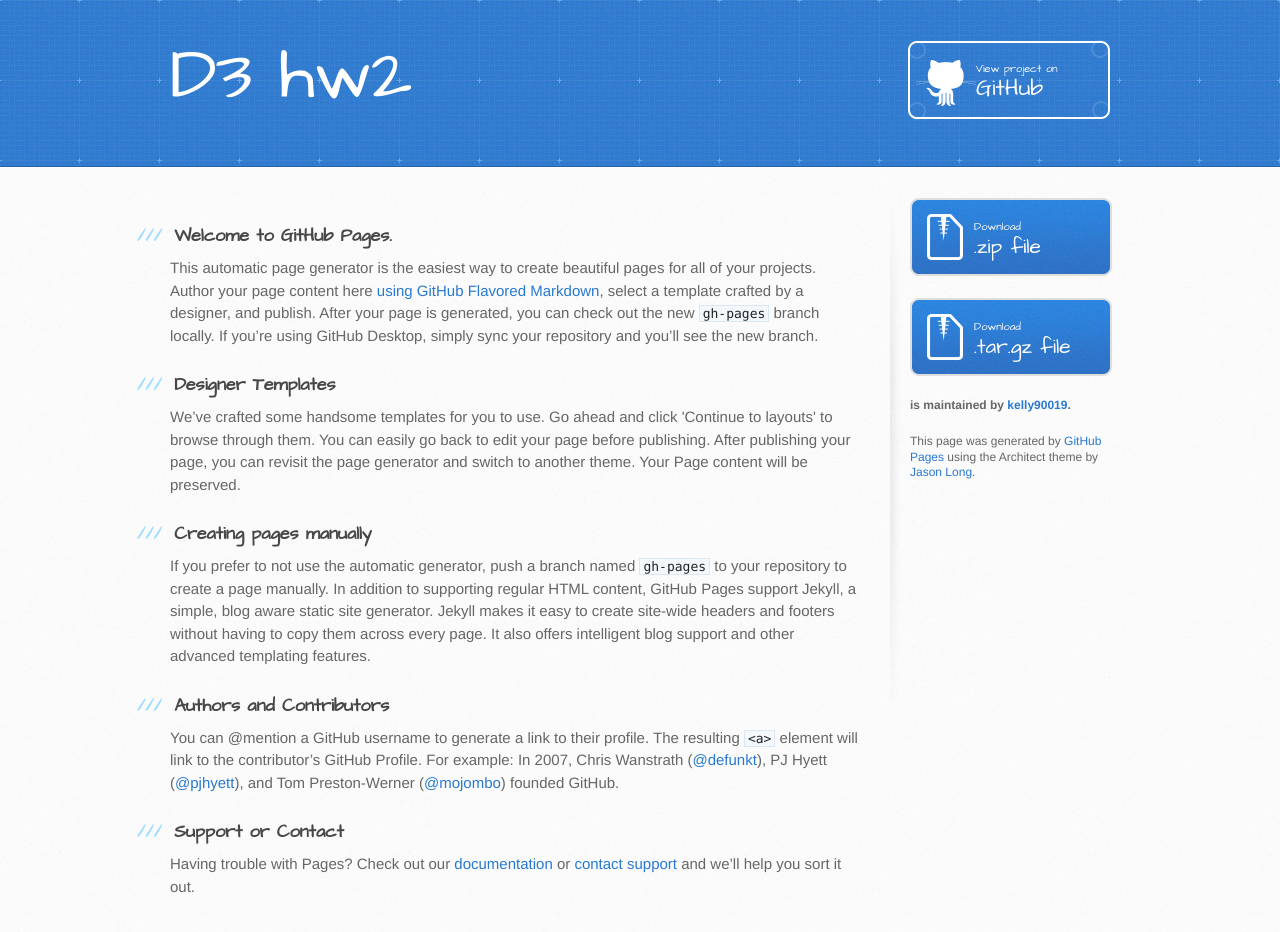
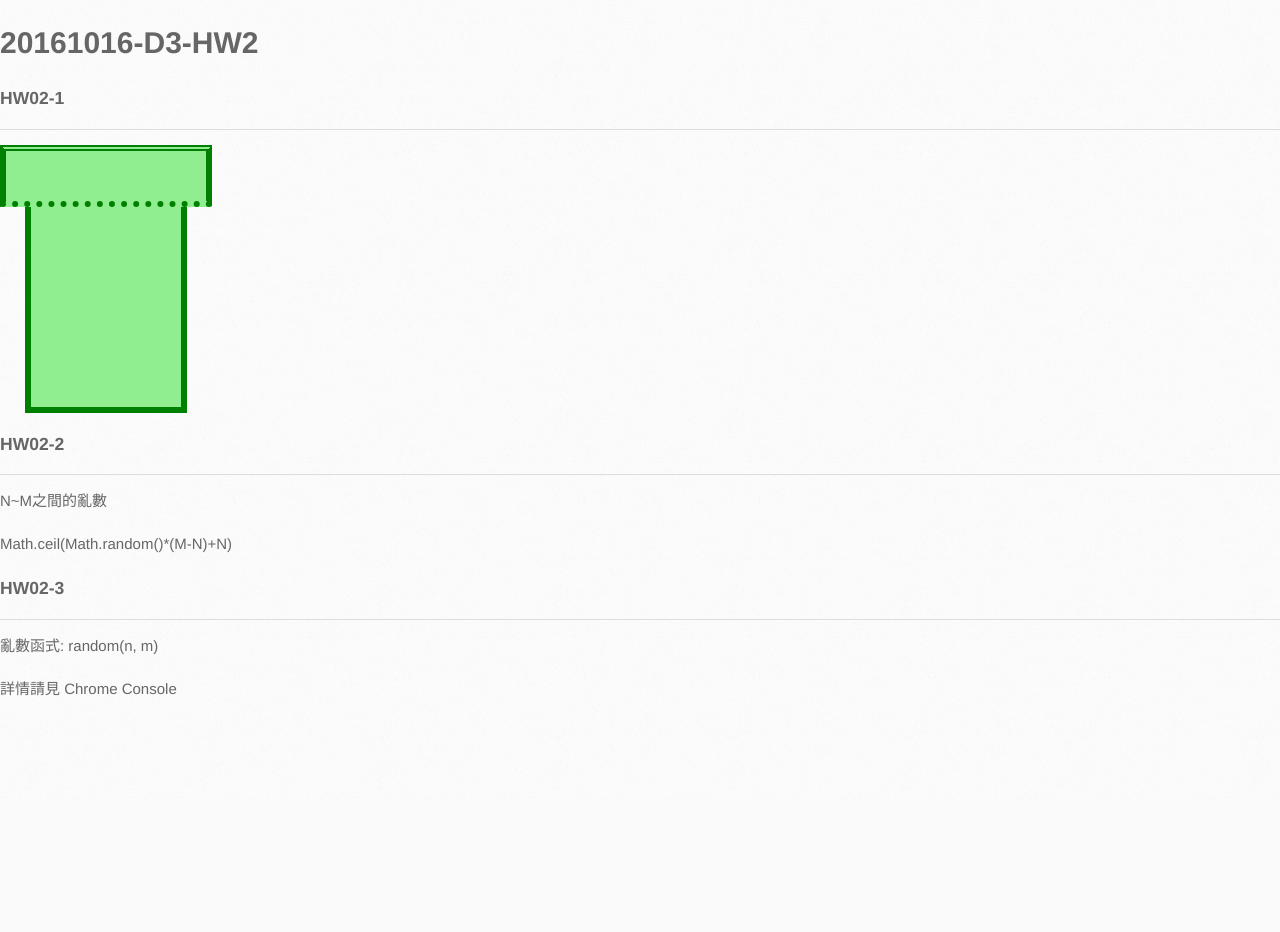
Before and after one commit to kelly90019/D3_HW2, a plain HTML site: page index.html in a window 1280 px wide. After the commit the page ends 800 px from the top, so only its background shows below. Drawn offline with Linux system fonts and the light colour scheme.

Commit message:
20161016_HW2

```diff
--- a/index.html
+++ b/index.html
@@ -17,59 +17,53 @@
   </head>
 
   <body>
-    <header>
-      <div class="inner">
-        <h1>D3 hw2</h1>
-        <h2></h2>
-        <a href="https://github.com/kelly90019/D3_HW2" class="button"><small>View project on</small> GitHub</a>
-      </div>
-    </header>
+      <section class="page-header">
+      <h1 class="project-name">20161016-D3-HW2</h1>
+      <h2 class="project-tagline"></h2>
 
-    <div id="content-wrapper">
-      <div class="inner clearfix">
-        <section id="main-content">
-          <h3>
-<a id="welcome-to-github-pages" class="anchor" href="#welcome-to-github-pages" aria-hidden="true"><span aria-hidden="true" class="octicon octicon-link"></span></a>Welcome to GitHub Pages.</h3>
 
-<p>This automatic page generator is the easiest way to create beautiful pages for all of your projects. Author your page content here <a href="https://guides.github.com/features/mastering-markdown/">using GitHub Flavored Markdown</a>, select a template crafted by a designer, and publish. After your page is generated, you can check out the new <code>gh-pages</code> branch locally. If you’re using GitHub Desktop, simply sync your repository and you’ll see the new branch.</p>
 
 <h3>
-<a id="designer-templates" class="anchor" href="#designer-templates" aria-hidden="true"><span aria-hidden="true" class="octicon octicon-link"></span></a>Designer Templates</h3>
+<a id="關關雎鳩_HW1" class="anchor" href="#關關雎鳩_HW1" aria-hidden="true"><span aria-hidden="true" class="octicon octicon-link"></span></a>HW02-1</h3>
+<hr>
+<div style="background-color:lightgreen;
+            width:200px;
+            height:50px;
+            border:6px solid green;
+            border-top-style:double;
+            border-bottom-style:dotted;">
+            </div>
 
-<p>We’ve crafted some handsome templates for you to use. Go ahead and click 'Continue to layouts' to browse through them. You can easily go back to edit your page before publishing. After publishing your page, you can revisit the page generator and switch to another theme. Your Page content will be preserved.</p>
+
+<div style="background-color:lightgreen;
+
+width:150px;
+height:200px;
+border:6px solid green;
+border-top-style:none;
+margin-left:25px;"></div>
+
 
 <h3>
-<a id="creating-pages-manually" class="anchor" href="#creating-pages-manually" aria-hidden="true"><span aria-hidden="true" class="octicon octicon-link"></span></a>Creating pages manually</h3>
+<a id="小王子_HW2" class="anchor" href="#小王子_HW2" aria-hidden="true"><span aria-hidden="true" class="octicon octicon-link"></span></a>HW02-2</h3>
+<hr>
 
-<p>If you prefer to not use the automatic generator, push a branch named <code>gh-pages</code> to your repository to create a page manually. In addition to supporting regular HTML content, GitHub Pages support Jekyll, a simple, blog aware static site generator. Jekyll makes it easy to create site-wide headers and footers without having to copy them across every page. It also offers intelligent blog support and other advanced templating features.</p>
+<p>N~M之間的亂數</p>
+<p>Math.ceil(Math.random()*(M-N)+N)</p>
+
 
 <h3>
-<a id="authors-and-contributors" class="anchor" href="#authors-and-contributors" aria-hidden="true"><span aria-hidden="true" class="octicon octicon-link"></span></a>Authors and Contributors</h3>
 
-<p>You can @mention a GitHub username to generate a link to their profile. The resulting <code>&lt;a&gt;</code> element will link to the contributor’s GitHub Profile. For example: In 2007, Chris Wanstrath (<a href="https://github.com/defunkt" class="user-mention">@defunkt</a>), PJ Hyett (<a href="https://github.com/pjhyett" class="user-mention">@pjhyett</a>), and Tom Preston-Werner (<a href="https://github.com/mojombo" class="user-mention">@mojombo</a>) founded GitHub.</p>
 
 <h3>
-<a id="support-or-contact" class="anchor" href="#support-or-contact" aria-hidden="true"><span aria-hidden="true" class="octicon octicon-link"></span></a>Support or Contact</h3>
+<a id="小王子_HW2" class="anchor" href="#小王子_HW2" aria-hidden="true"><span aria-hidden="true" class="octicon octicon-link"></span></a>HW02-3</h3>
+<hr>
 
-<p>Having trouble with Pages? Check out our <a href="https://help.github.com/pages">documentation</a> or <a href="https://github.com/contact">contact support</a> and we’ll help you sort it out.</p>
-        </section>
+<p>亂數函式: random(n, m) </p>
+<p>詳情請見 Chrome Console</p>
 
-        <aside id="sidebar">
-          <a href="https://github.com/kelly90019/D3_HW2/zipball/master" class="button">
-            <small>Download</small>
-            .zip file
-          </a>
-          <a href="https://github.com/kelly90019/D3_HW2/tarball/master" class="button">
-            <small>Download</small>
-            .tar.gz file
-          </a>
 
-          <p class="repo-owner"><a href="https://github.com/kelly90019/D3_HW2"></a> is maintained by <a href="https://github.com/kelly90019">kelly90019</a>.</p>
-
-          <p>This page was generated by <a href="https://pages.github.com">GitHub Pages</a> using the Architect theme by <a href="https://twitter.com/jasonlong">Jason Long</a>.</p>
-        </aside>
-      </div>
-    </div>
+<h3>
 
 
   </body>
```
